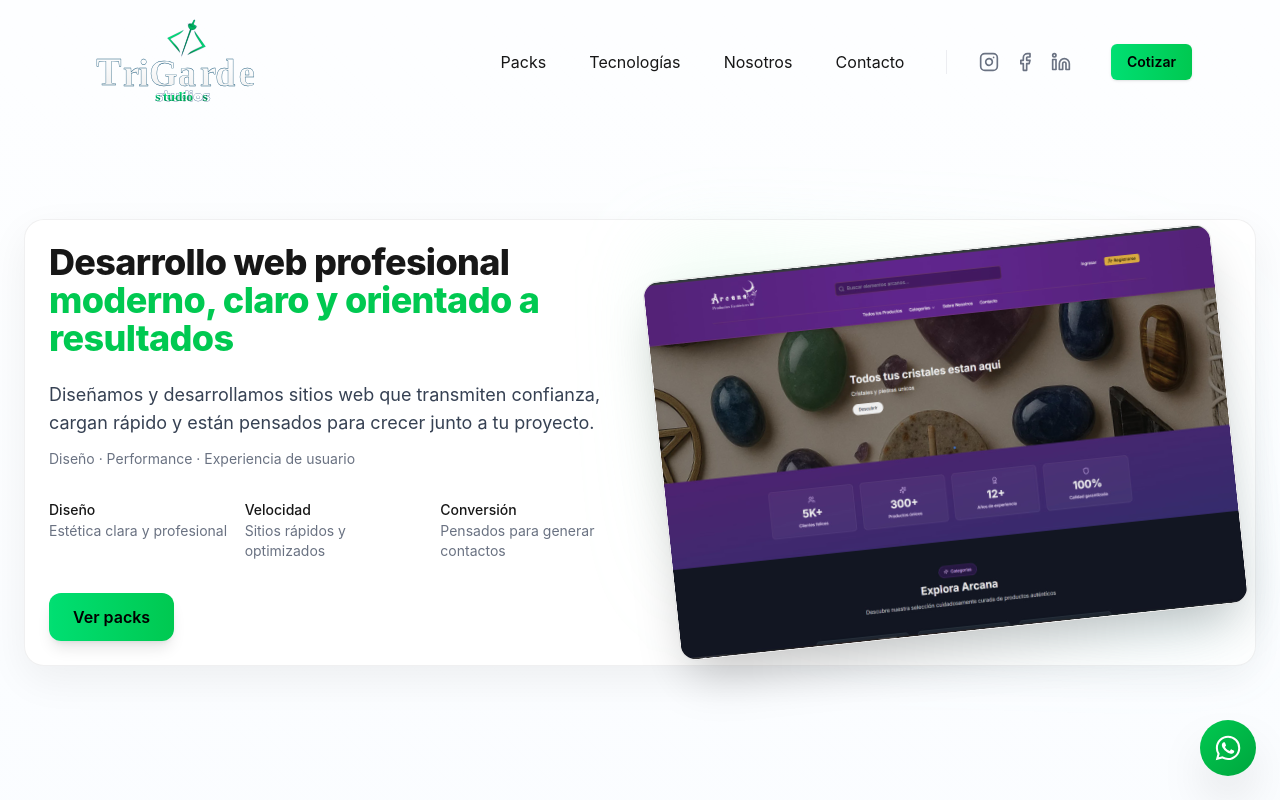
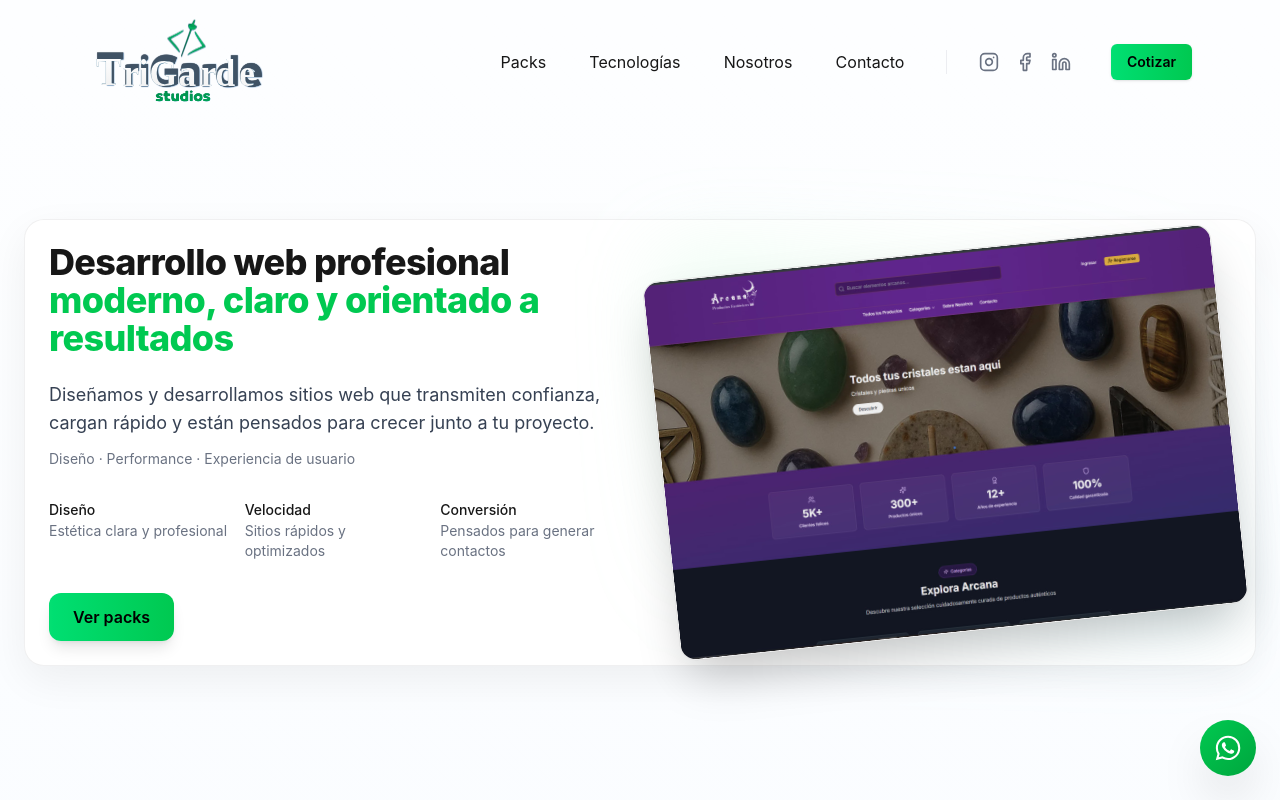
Before and after one commit to cristiandlv/TriGarden, a Next.js app: page / in a window 1280 px wide. Shown: the top 800 px of the page. Built offline with nearby package versions, Linux system fonts and the light colour scheme.

Commit message:
fix logo path

```diff
--- a/app/components/Navbar.tsx
+++ b/app/components/Navbar.tsx
@@ -33,7 +33,7 @@ export default function Navbar() {
           <a href="#" className="flex items-center justify-center w-full md:w-auto" aria-label="Inicio">
             <div className="relative flex items-center justify-center h-auto md:h-auto transform -translate-y-1 md:-translate-y-2">
               <img
-                src="/TriGarde_logo2.svg"
+                src="/TriGarde_logo3.svg"
                 alt="TriGarde Studio"
                 className="nav-logo mx-auto ml-[40px] md:ml-0"
                 decoding="async"
```
Also changed, not shown: public/TriGarde_logo3.svg (added).
